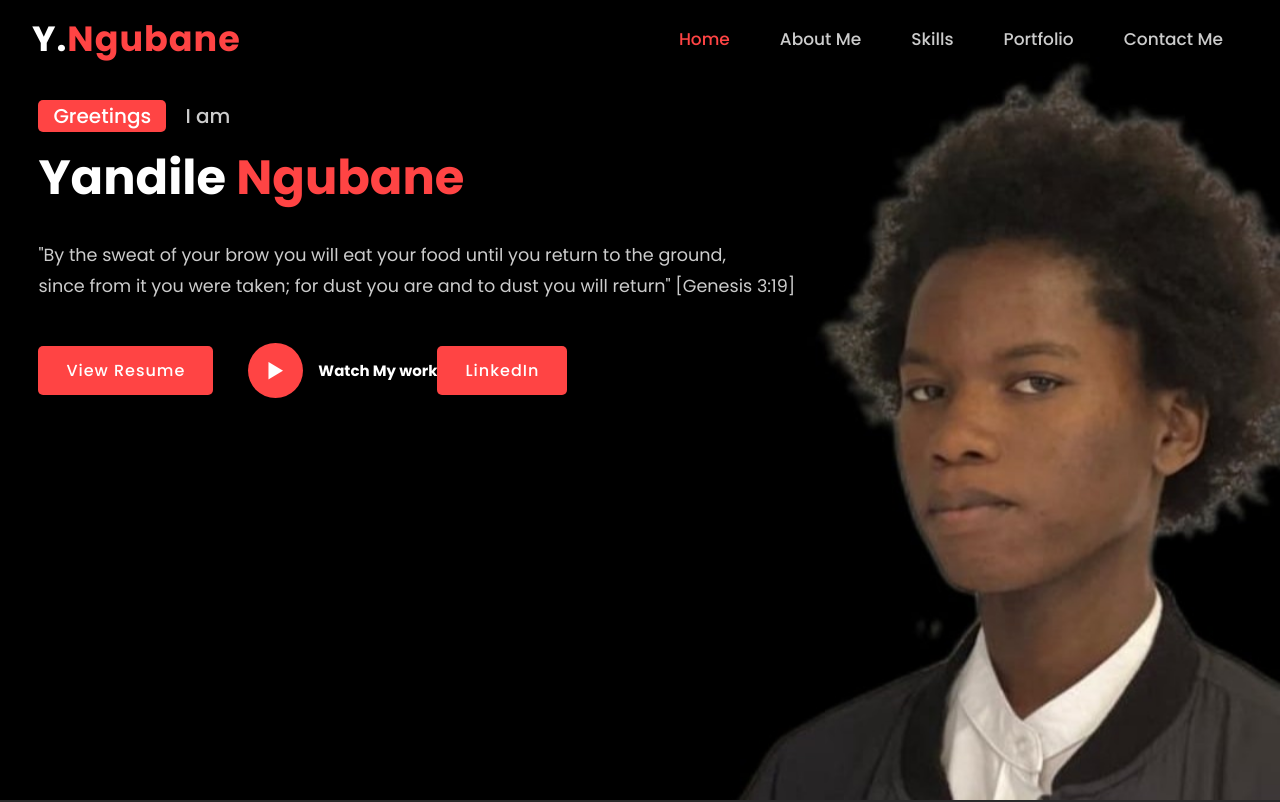
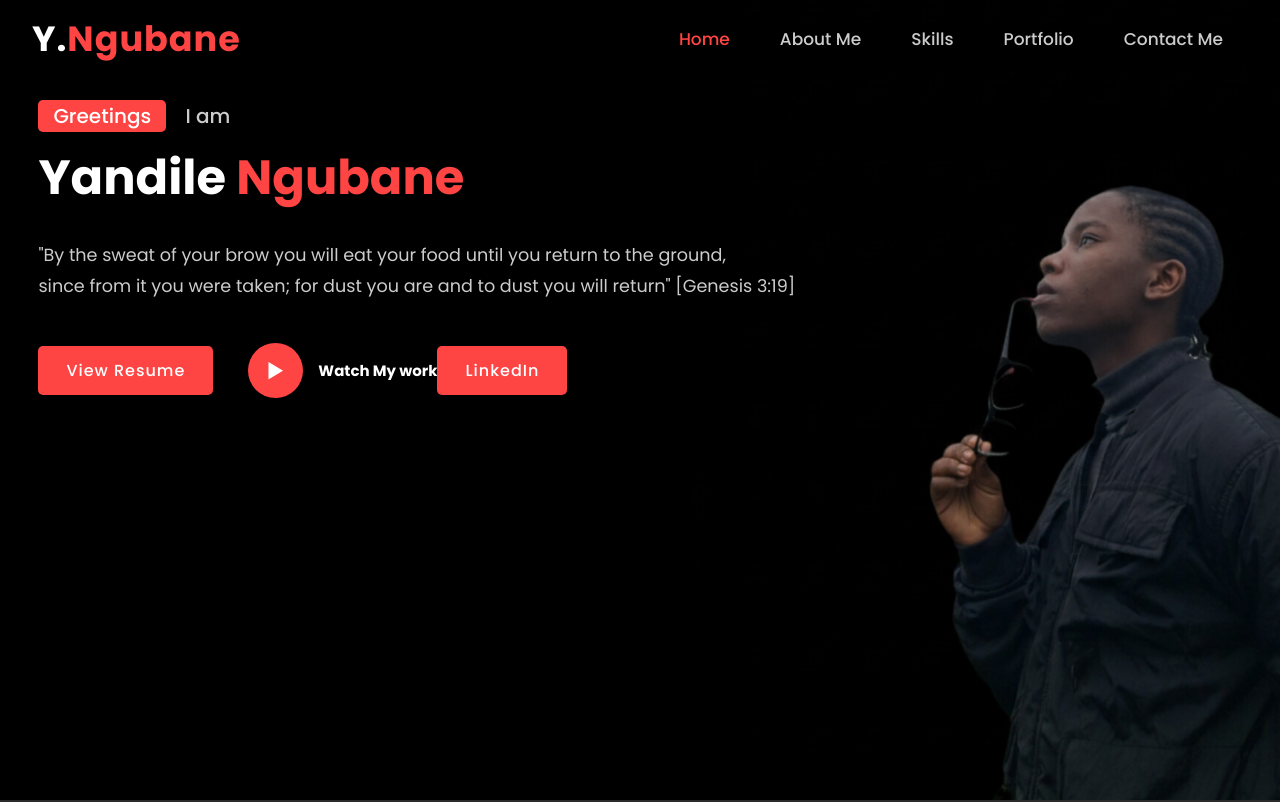
Before and after one commit to natidaschoolboy/yandilengubanecv.github.io, a plain HTML site: page index.html in a window 1280 px wide. Shown: the top 802 px of the page. Drawn offline with nearby package versions, Linux system fonts and the light colour scheme; a script that the page names is missing.

Commit message:
Update ThatStyle.css

```diff
--- a/css/ThatStyle.css
+++ b/css/ThatStyle.css
@@ -75,7 +75,7 @@ section {
   position: relative;
   height: 100vh;
   width: 100%;
-  background-image: url(../mypic2.jpg);
+  background-image: url(../yandyBack.jpeg);
   background-size: cover;
   align-items: center;
   justify-content: flex-start;
```
